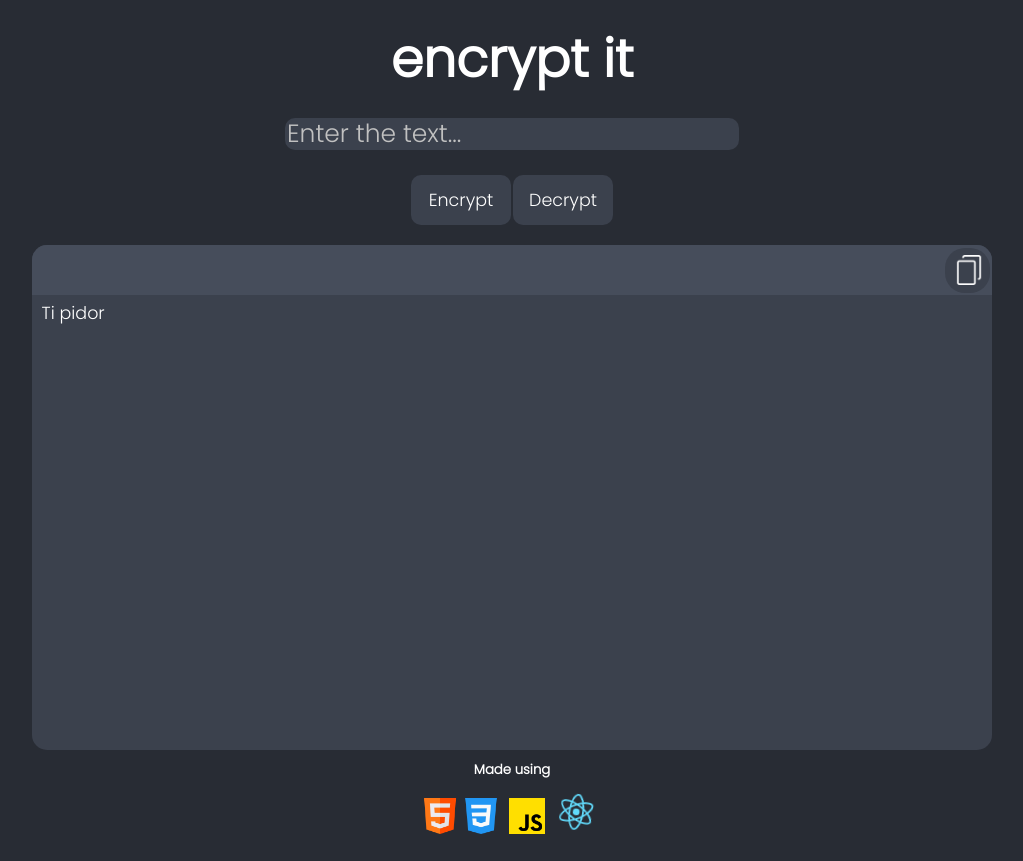
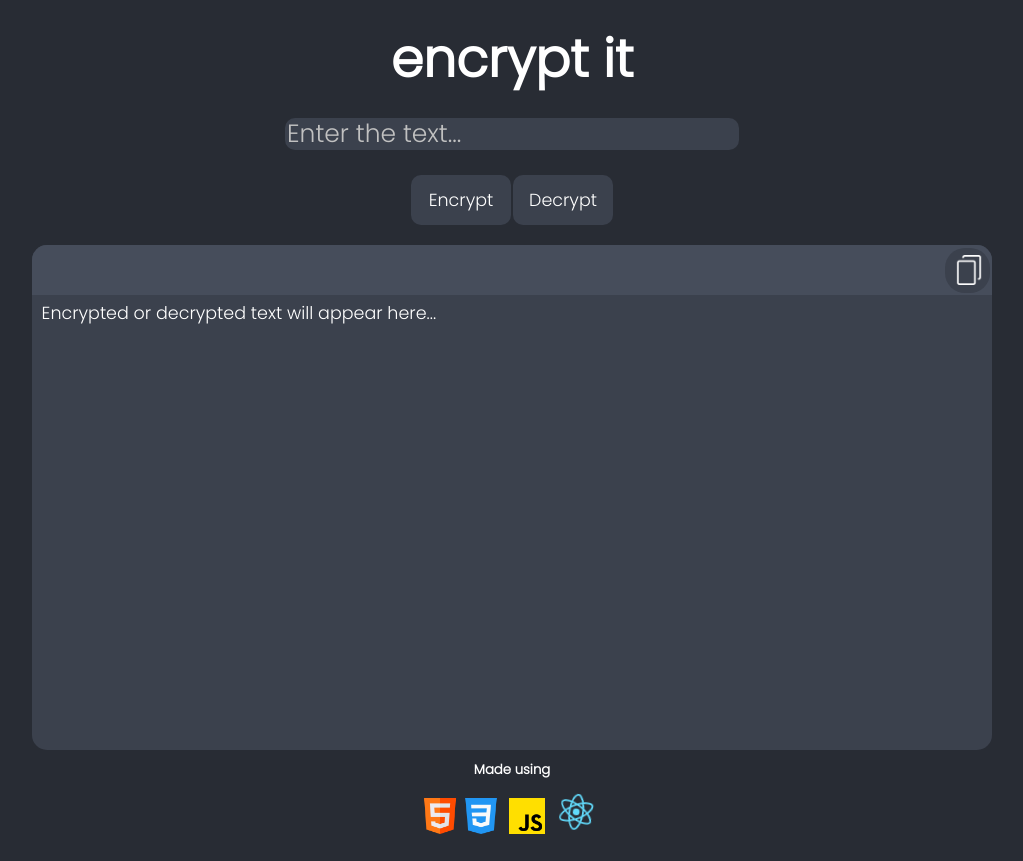
Before and after one commit to eliks-ind/encrypt_it, a React (Create React App) app: page / in a window 1280 px wide. Shown: the whole page, without its empty margins (128-1151 px from the left). Built offline with nearby package versions, Linux system fonts and the light colour scheme.

Commit message:
first commit test

```diff
--- a/src/App.js
+++ b/src/App.js
@@ -55,7 +55,7 @@ function App() {
         </div>
 
         <div className="text_output">
-          <p className="p_output">Ti pidor</p>
+          <p className="p_output">Encrypted or decrypted text will appear here...</p>
         </div>
 
       </div>
```
Also changed, not shown: 1 other file (tests, documents, lock files or other folders).
